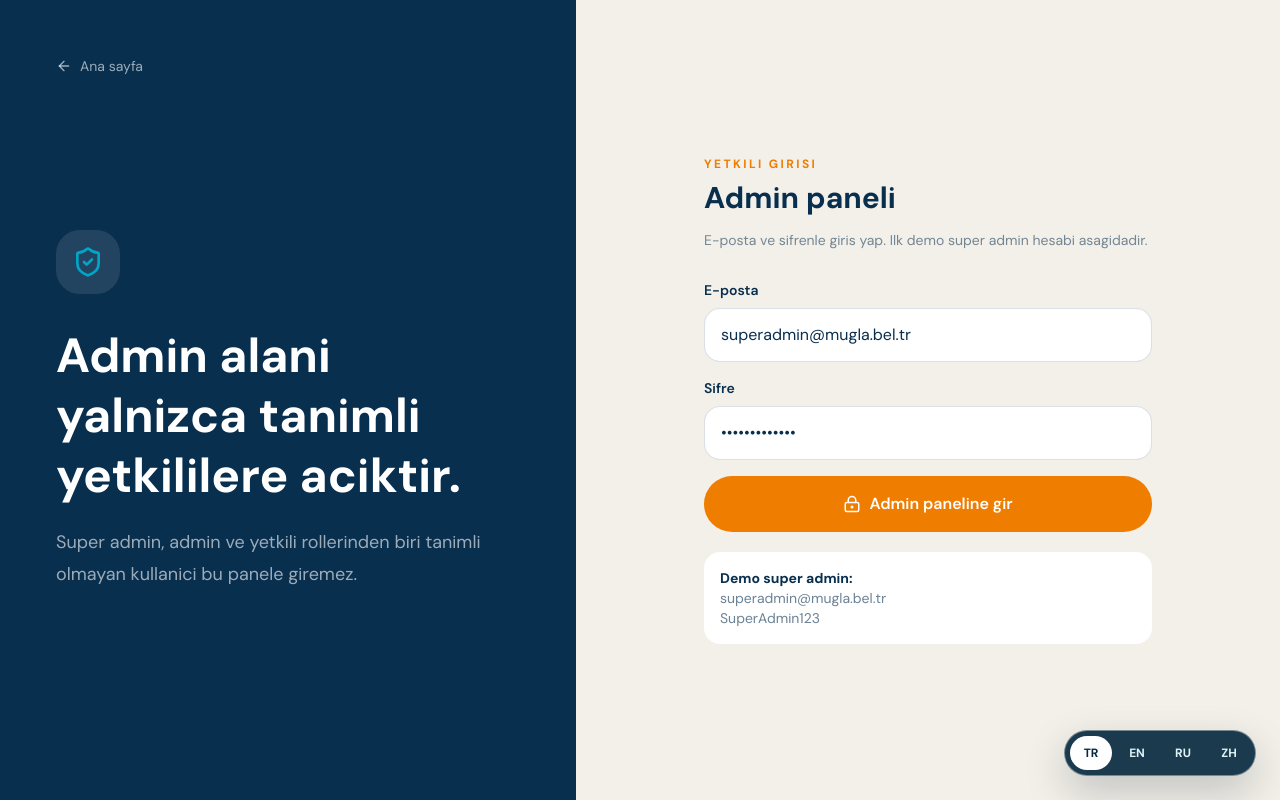
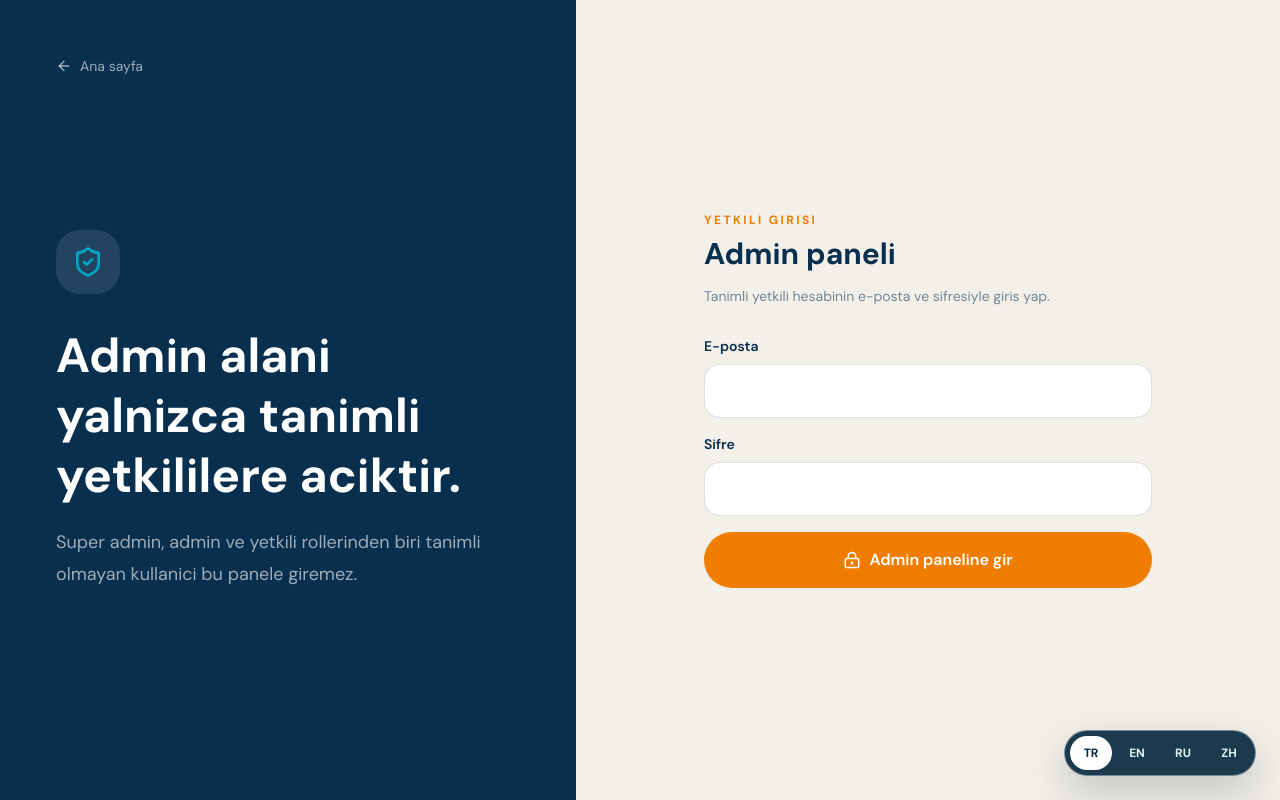
Before and after one commit to yagizkum98-cpu/MUGLA-SEN-N-B-T-EN, a Next.js app: page /admin/giris in a window 1280 px wide. Built offline with nearby package versions, Linux system fonts and the light colour scheme.

Commit message:
Hide demo super admin credentials from login

```diff
--- a/app/admin/giris/page.tsx
+++ b/app/admin/giris/page.tsx
@@ -4,7 +4,7 @@ import {FormEvent, useState} from 'react'
 import Link from 'next/link'
 import {ArrowLeft, LockKeyhole, ShieldCheck} from 'lucide-react'
 import {Button} from '@/components/ui/button'
-import {initialSuperAdmin, loginAdmin} from '@/lib/admin-auth'
+import {loginAdmin} from '@/lib/admin-auth'
 
 const field = 'w-full rounded-2xl border border-mugla-navy/15 bg-white px-4 py-3.5 outline-none focus:border-mugla-cyan focus:ring-4 focus:ring-mugla-cyan/10'
 
@@ -42,18 +42,13 @@ export default function AdminLoginPage() {
         <Link href="/" className="mb-8 inline-flex items-center gap-2 text-sm font-semibold text-mugla-navy/55 lg:hidden"><ArrowLeft size={16}/> Ana sayfa</Link>
         <p className="text-xs font-bold tracking-[.2em] text-mugla-orange">YETKILI GIRISI</p>
         <h2 className="mt-2 text-3xl font-bold">Admin paneli</h2>
-        <p className="mt-3 text-sm leading-6 text-mugla-navy/55">E-posta ve sifrenle giris yap. Ilk demo super admin hesabi asagidadir.</p>
+        <p className="mt-3 text-sm leading-6 text-mugla-navy/55">Tanimli yetkili hesabinin e-posta ve sifresiyle giris yap.</p>
         <form onSubmit={submit} className="mt-7 space-y-4">
-          <label className="block"><span className="mb-2 block text-sm font-semibold">E-posta</span><input name="email" type="email" required className={field} defaultValue={initialSuperAdmin.email}/></label>
-          <label className="block"><span className="mb-2 block text-sm font-semibold">Sifre</span><input name="password" type="password" required className={field} defaultValue={initialSuperAdmin.password}/></label>
+          <label className="block"><span className="mb-2 block text-sm font-semibold">E-posta</span><input name="email" type="email" required className={field}/></label>
+          <label className="block"><span className="mb-2 block text-sm font-semibold">Sifre</span><input name="password" type="password" required className={field}/></label>
           {error && <p className="rounded-2xl bg-red-50 px-4 py-3 text-sm font-semibold text-red-700">{error}</p>}
           <Button type="submit" variant="orange" disabled={loading} className="h-14 w-full"><LockKeyhole size={18}/>{loading ? 'Giris yapiliyor...' : 'Admin paneline gir'}</Button>
         </form>
-        <div className="mt-5 rounded-2xl bg-white p-4 text-sm text-mugla-navy/60">
-          <b className="text-mugla-navy">Demo super admin:</b><br/>
-          {initialSuperAdmin.email}<br/>
-          {initialSuperAdmin.password}
-        </div>
       </div>
     </section>
   </main>
--- a/lib/admin-auth.ts
+++ b/lib/admin-auth.ts
@@ -164,4 +164,3 @@ export function logoutAdmin() {
 }
 
 export const adminAuthChangeEvent = CHANGE_EVENT
-export const initialSuperAdmin = {email: 'superadmin@mugla.bel.tr', password: 'SuperAdmin123'}
```
